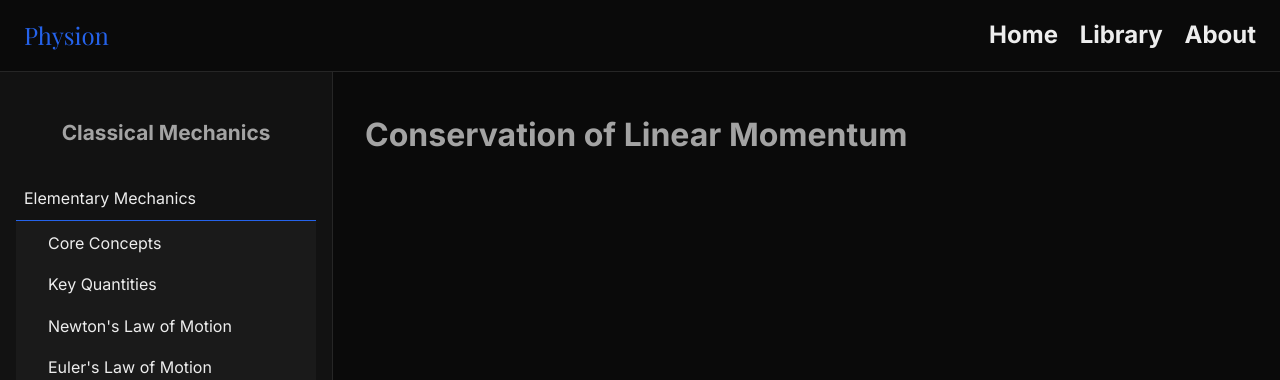
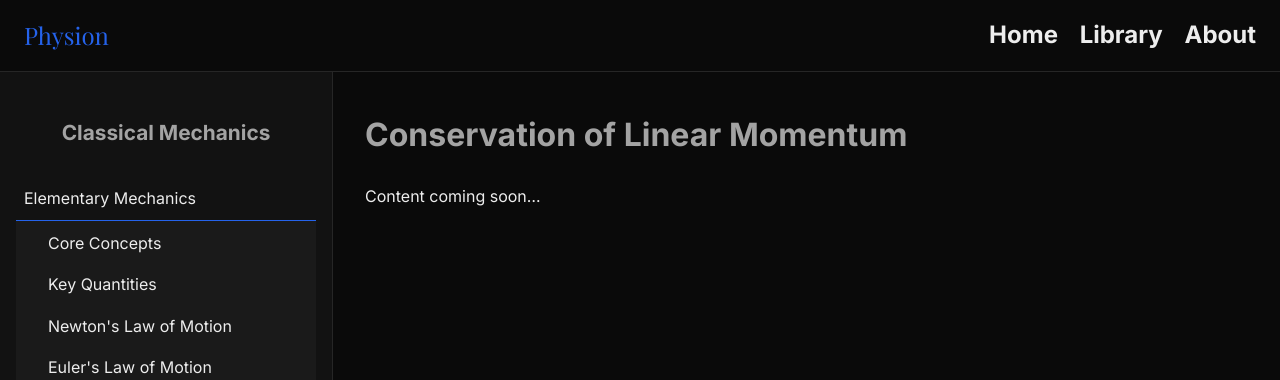
Before and after one commit to thfahim-xyz/physion, a Jekyll site: the page built from books/cm/cm1/cm1-5.md, in a window 1280 px wide. Shown: the top 380 px of the page. Built offline with Jekyll 4.4.1, drawn with Linux system fonts in a browser that asks for light colours.

Commit message:
Update cm1-5.md

```diff
--- a/books/cm/cm1/cm1-5.md
+++ b/books/cm/cm1/cm1-5.md
@@ -4,4 +4,6 @@ title: Conservation of Linear Momentum
 book: cm
 ---
 
-# Conservation of Linear Momentum
+# {{ page.title }}
+
+Content coming soon...
```
